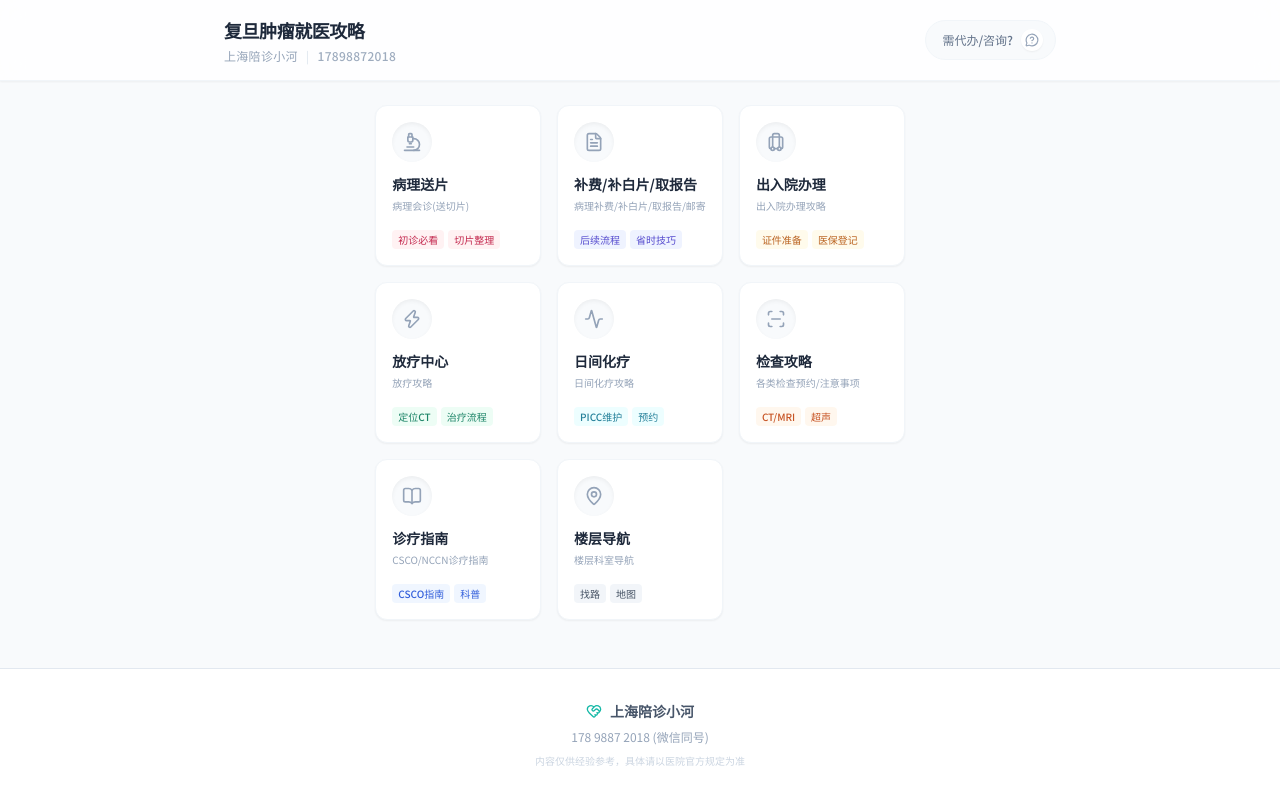
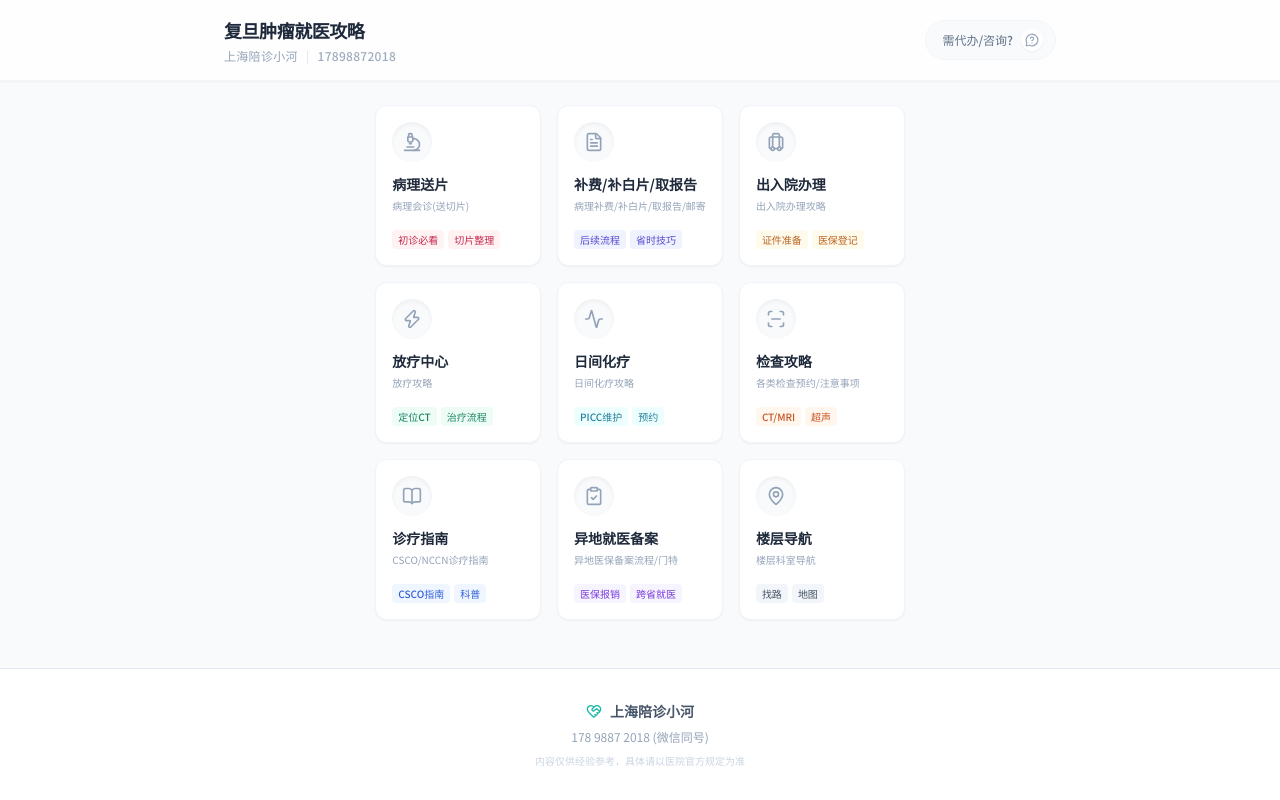
Before and after one commit to rgugxycih16-art/szdaohang, a plain HTML site: page index.html in a window 1280 px wide. Drawn offline with nearby package versions, Linux system fonts and the light colour scheme.

Commit message:
Add files via upload

```diff
--- a/index.html
+++ b/index.html
@@ -314,6 +314,16 @@
                 barColor: "bg-blue-500"
             },
             {
+                id: 9,
+                name: "异地医保备案流程/门特",
+                short: "异地就医备案",
+                icon: "clipboard-check",
+                tags: ["医保报销", "跨省就医"],
+                color: "bg-violet-50 text-violet-700 border-violet-100",
+                iconColor: "text-violet-600",
+                barColor: "bg-violet-500"
+            },
+            {
                 id: 6,
                 name: "楼层科室导航",
                 short: "楼层导航",
```
